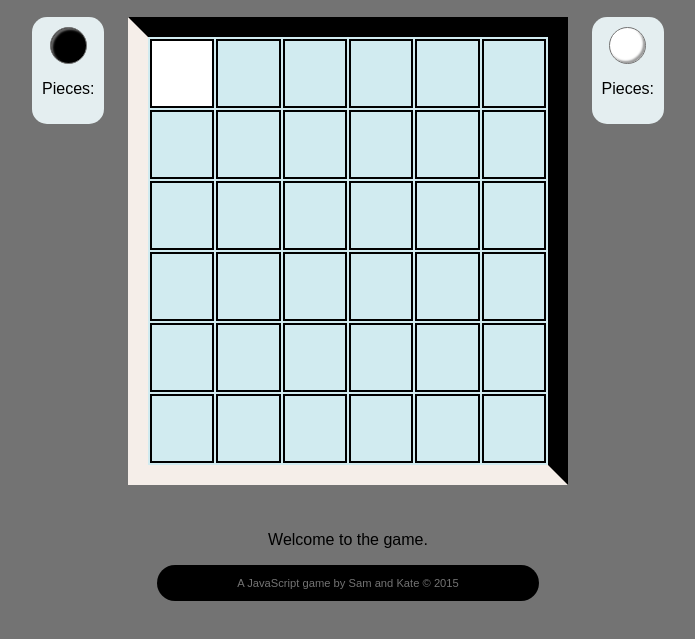
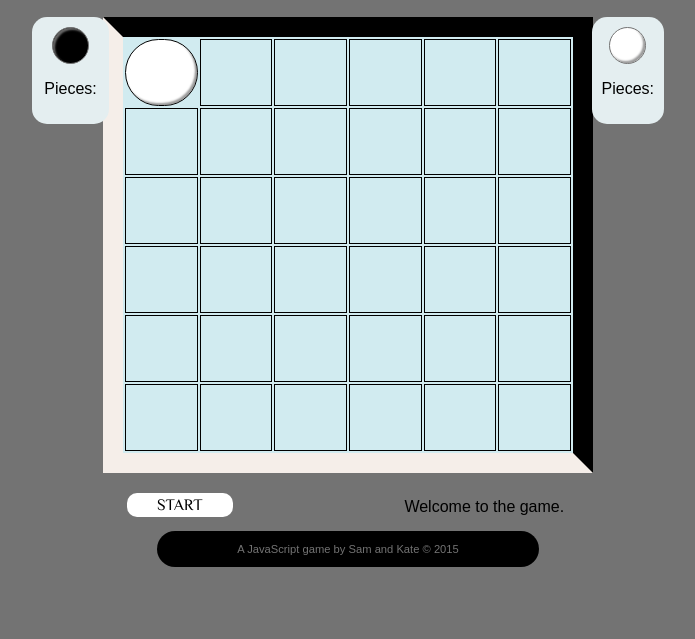
Before and after one commit to katelane/gametime, a plain HTML site: page index.html in a window 1280 px wide. Both pictures are taken after a click on the element 474 px from the left and 186 px from the top of the page. Shown: the part 113-752 px from the top of the page, without its empty margins (292-987 px from the left). Drawn offline with nearby package versions, Linux system fonts and the light colour scheme; a web font is replaced by a local one.

Commit message:
added basic start button

```diff
--- a/index.html
+++ b/index.html
@@ -12,18 +12,18 @@
 			<h1>Othello</h1>
     </header>
 	<div class="sidebar-left">
-			<div id="piece-black"></div>
+			<div class="piece-black"></div>
 			<p>Pieces: </p>
 		</div>
 
 		<div class="sidebar-right">
-			<div id="piece-white"></div>
+			<div class="piece-white"></div>
 			<p>Pieces: </p>
 		</div>
 
 		<div class="board">
 			<table>
-				<tr><td id="space"></td><td></td><td></td><td></td><td></td><td></td></tr>
+				<tr><td></td><td></td><td></td><td></td><td></td><td></td></tr>
 				<tr><td></td><td></td><td></td><td></td><td></td><td></td></tr>
 				<tr><td></td><td></td><td></td><td></td><td></td><td></td></tr>
 				<tr><td></td><td></td><td></td><td></td><td></td><td></td></tr>
@@ -36,8 +36,11 @@
 		<div style="clear:both;"></div>
 
 		<div class="info">
+			<div id="start-button">START</div>
 			<p>Welcome to the game.</p>
 		</div>
+
+		<div style="clear:both;"></div>
 
 		<footer>
 			<p>A JavaScript game by Sam and Kate &copy; 2015</p>
--- a/script.js
+++ b/script.js
@@ -8,12 +8,17 @@ $(function() {
       turnWhite(this);
     }
   });
+
+  $('#start-button').on('click', function() {
+    $(this).css('backgroundColor', 'red');
+  });
+
 });
 
 function turnBlack(object) {
-  $(object).toggleClass('turn-black');
+  $(object).toggleClass('piece-black');
 }
 
 function turnWhite(object) {
-  $(object).toggleClass('turn-white');
+  $(object).toggleClass('piece-white');
 }
--- a/style.css
+++ b/style.css
@@ -33,10 +33,10 @@ header {
 }
 
 .board {
-  width: 400px;
+  width: 450px;
   margin-left: auto;
   margin-right: auto;
-  margin-bottom: 30px;
+  margin-bottom: 20px;
   background-color: #D1EBF0;
   border-top: 20px solid #000;
   border-bottom: 20px solid #F5EEE9;
@@ -45,10 +45,10 @@ header {
 }
 
 .board td {
-  width: 50px;
+  width: 55px;
   height: 45px;
   padding: 10px;
-  border: 2px solid black;
+  border: 1px solid black;
 }
 
 .turn-black {
@@ -77,22 +77,22 @@ header {
   border-radius: 15px;
 }
 
-#piece-black {
+.piece-black {
   width: 35px;
   height: 35px;
   background: #000;
   border-radius: 50px;
   -moz-border-radius: 50px;
   -webkit-border-radius: 50px;
-  margin-left: auto;
-  margin-right: auto;
+  margin-left: 10px;
+  margin-right: 10px;
   border: 1px solid #737373;
   -moz-box-shadow: inset 2px 2px 2px rgba(255, 255, 255, .4), inset -2px -2px 2px rgba(0, 0, 0, .4);
   -webkit-box-shadow: inset 2px 2px 2px rgba(255, 255, 255, .4), inset -2px -2px 2px rgba(0, 0, 0, .4);
   box-shadow: inset 2px 2px 2px rgba(255, 255, 255, .4), inset -2px -2px 2px rgba(0, 0, 0, .4);
 }
 
-#piece-white {
+.piece-white {
   width: 35px;
   height: 35px;
   background: #fff;
@@ -107,11 +107,27 @@ header {
   box-shadow: inset 2px 2px 2px rgba(255, 255, 255, .4), inset -2px -2px 2px rgba(0, 0, 0, .4);
 }
 
+#start-button {
+  float: left;
+  width: 100px;
+  background-color: #fff;
+  color: #000;
+  border-radius: 10px;
+  padding: 3px;
+  font-family: 'Philosopher', sans-serif;
+  font-size: 1em;
+}
+
 .info {
   width: 35%;
   margin-left: auto;
   margin-right: auto;
   text-align: center;
+}
+
+.info p {
+  float: right;
+  margin: 5px;
 }
 
 footer {
@@ -123,6 +139,7 @@ footer {
   border-radius: 25px;
   margin-left: auto;
   margin-right: auto;
+  margin-top: 10px;
   margin-bottom: 20px;
   padding: 1px;
 }
```
